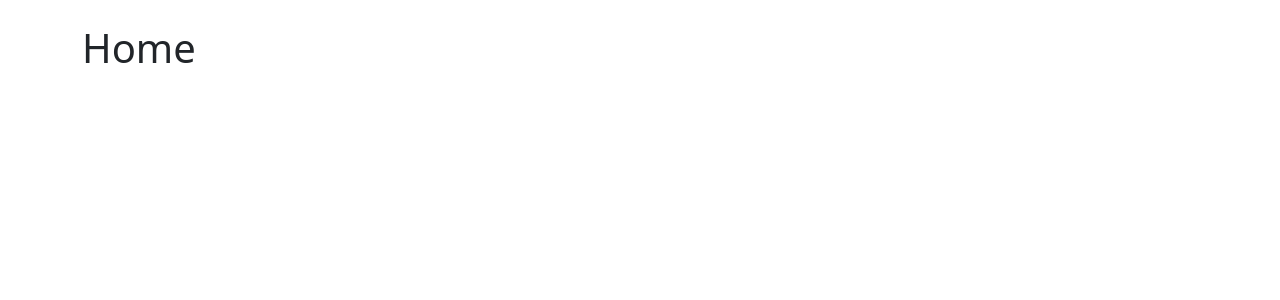
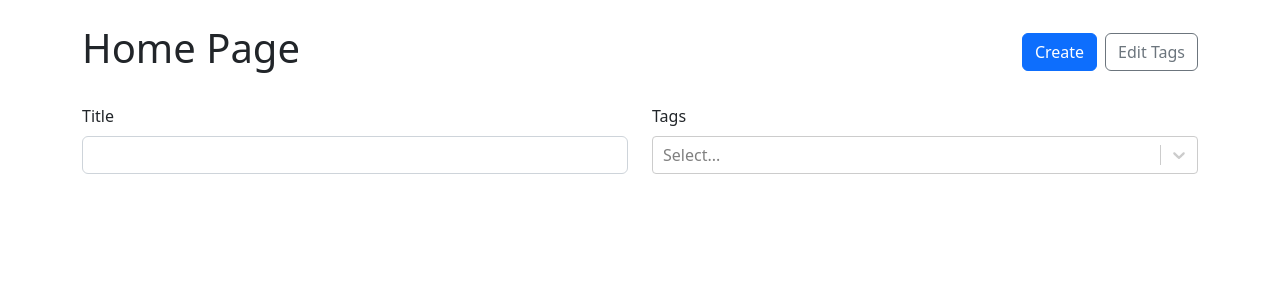
Before and after one commit to raunak96/note-ts, a React (Vite) app: page /notes in a window 1280 px wide. Shown: the top 300 px of the page. Built offline with nearby package versions, Linux system fonts and the light colour scheme.

Commit message:
Show Notes/Home Page done

```diff
--- a/src/App.tsx
+++ b/src/App.tsx
@@ -1,9 +1,10 @@
 import { Container } from "react-bootstrap";
 import { Navigate, Route, Routes } from "react-router-dom";
-import CreateNote from "@/pages/notes/new";
 import { NoteData, RawNote, Tag } from "types";
 import useLocalStorage from "./hooks/useLocalStorage";
 import { useMemo } from "react";
+import CreateNote from "./pages/notes/new";
+import HomePage from "./pages/notes";
 
 const App = () => {
 	const [notes, setNotes] = useLocalStorage<RawNote[]>("NOTES", []);
@@ -34,7 +35,15 @@ const App = () => {
 		<Container className="my-4">
 			<Routes>
 				<Route path="notes">
-					<Route index element={<h1>Home</h1>} />
+					<Route
+						index
+						element={
+							<HomePage
+								notes={notesWithTags}
+								availableTags={tags}
+							/>
+						}
+					/>
 					<Route
 						path="new"
 						element={
--- /dev/null
+++ b/src/components/NoteCard.tsx
@@ -0,0 +1,37 @@
+import { FC } from "react";
+import { Badge, Card, Stack } from "react-bootstrap";
+import { Link } from "react-router-dom";
+import { SimplifiedNote } from "types";
+import styles from "@/styles/NoteCard.module.css";
+type Props = {
+	note: SimplifiedNote;
+};
+const NoteCard: FC<Props> = ({ note: { id, title, tags } }) => {
+	return (
+		<Card
+			as={Link}
+			to={`/notes/${id}`}
+			className={`text-reset text-decoration-none ${styles.card}`}>
+			<Card.Body>
+				<Stack
+					gap={2}
+					className="align-items-center justify-content-center h-100">
+					<span className="fs-5">{title}</span>
+					{tags.length > 0 && (
+						<Stack
+							direction="horizontal"
+							gap={1}
+							className="justify-content-center flex-wrap">
+							{tags.map(tag => (
+								<Badge key={tag.id} className="text-truncate">
+									{tag.label}
+								</Badge>
+							))}
+						</Stack>
+					)}
+				</Stack>
+			</Card.Body>
+		</Card>
+	);
+};
+export default NoteCard;
--- a/src/components/NoteForm.tsx
+++ b/src/components/NoteForm.tsx
@@ -74,6 +74,7 @@ const NoteForm: FC<Props> = ({ onSubmit, onAddTag, availableTags }) => {
 					<Form.Label>Body</Form.Label>
 					<Form.Control
 						required
+						placeholder="Body should be in markdown format"
 						as="textarea"
 						rows={15}
 						ref={markdownRef}
--- /dev/null
+++ b/src/components/index.tsx
@@ -0,0 +1,4 @@
+import NoteForm from "./NoteForm";
+import NoteCard from "./NoteCard";
+
+export { NoteForm, NoteCard };
--- a/src/hooks/useLocalStorage.ts
+++ b/src/hooks/useLocalStorage.ts
@@ -12,7 +12,7 @@ const useLocalStorage = <T>(key: string, initialValue: T | (() => T)) => {
 		localStorage.setItem(key, JSON.stringify(value));
 	}, [key, value]);
 
-	return [value, setValue] as [T, typeof setValue];
+	return [value, setValue] as const; // as const makes sure that this array is seen like tuple with given fixed types for 1st and 2nd element
 };
 
 export default useLocalStorage;
--- /dev/null
+++ b/src/pages/notes/index.tsx
@@ -0,0 +1,92 @@
+import { NoteCard } from "@/components";
+import { type FC, useState, useMemo } from "react";
+import { Button, Col, Form, Row, Stack } from "react-bootstrap";
+import { Link } from "react-router-dom";
+import ReactSelect from "react-select";
+import { SimplifiedNote, Tag } from "types";
+
+type Props = {
+	availableTags: Tag[];
+	notes: SimplifiedNote[];
+};
+const HomePage: FC<Props> = ({ availableTags, notes }) => {
+	const [title, setTitle] = useState<string>("");
+	const [selectedTags, setSelectedTags] = useState<Tag[]>([]);
+
+	const filteredNotes = useMemo(() => {
+		return notes.filter(
+			note =>
+				(title === "" ||
+					note.title.toLowerCase().includes(title.toLowerCase())) &&
+				(selectedTags.length === 0 ||
+					selectedTags.every(tag =>
+						note.tags.some(noteTag => noteTag.id === tag.id)
+					))
+		);
+	}, [selectedTags, notes, title]);
+
+	return (
+		<>
+			<Row className="my-4 align-items-center">
+				<Col>
+					<h1>Home Page</h1>
+				</Col>
+				<Col xs="auto">
+					<Stack gap={2} direction="horizontal">
+						<Link to="/notes/new">
+							<Button variant="primary">Create</Button>
+						</Link>
+						<Button variant="outline-secondary">Edit Tags</Button>
+					</Stack>
+				</Col>
+			</Row>
+			<Form>
+				<Row className="mb-4">
+					<Col>
+						<Form.Group controlId="title">
+							<Form.Label>Title</Form.Label>
+							<Form.Control
+								required
+								value={title}
+								onChange={e => setTitle(e.target.value)}
+							/>
+						</Form.Group>
+					</Col>
+					<Col>
+						<Form.Group controlId="tags">
+							<Form.Label>Tags</Form.Label>
+							<ReactSelect
+								isMulti
+								value={selectedTags.map(tag => ({
+									label: tag.label,
+									value: tag.id,
+								}))}
+								options={availableTags.map(tag => ({
+									value: tag.id,
+									label: tag.label,
+								}))}
+								onChange={tags => {
+									setSelectedTags(
+										tags.map(tag => ({
+											label: tag.label,
+											id: tag.value,
+										}))
+									);
+								}}
+							/>
+						</Form.Group>
+					</Col>
+				</Row>
+			</Form>
+			<Row xs={1} sm={2} lg={3} xl={4} className="g-3">
+				{filteredNotes.map(note => (
+					<Col key={note.id}>
+						<NoteCard note={note} />
+					</Col>
+				))}
+			</Row>
+		</>
+	);
+};
+
+export default HomePage;
--- a/src/pages/notes/new.tsx
+++ b/src/pages/notes/new.tsx
@@ -1,4 +1,4 @@
-import NoteForm from "@/components/NoteForm";
+import { NoteForm } from "@/components";
 import { type FC } from "react";
 import { NoteData, Tag } from "types";
 
--- /dev/null
+++ b/src/styles/NoteCard.module.css
@@ -0,0 +1,9 @@
+.card {
+	transition: all ease-in-out 100ms;
+}
+
+.card:hover,
+.card:focus {
+	translate: 0 -5px;
+	box-shadow: 0 5px 8px 0 rgba(0, 0, 0, 0.2);
+}
--- a/types.d.ts
+++ b/types.d.ts
@@ -20,3 +20,5 @@ export type RawNoteData = {
 export type RawNote = {
 	id: string;
 } & RawNoteData;
+
+export type SimplifiedNote = Omit<Note, "markdown">;
```
